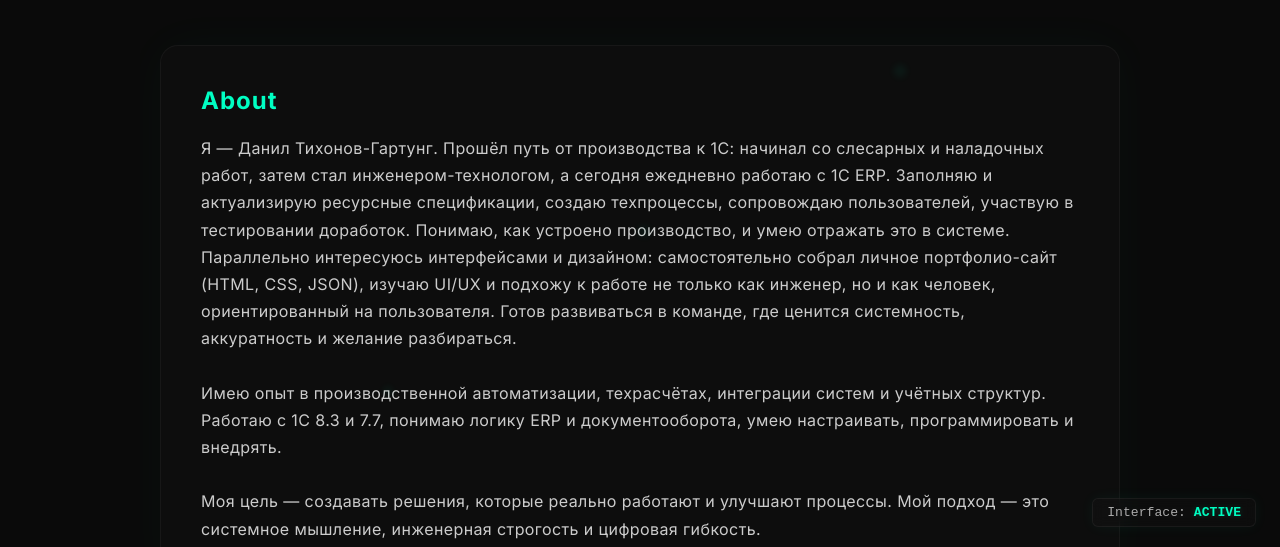
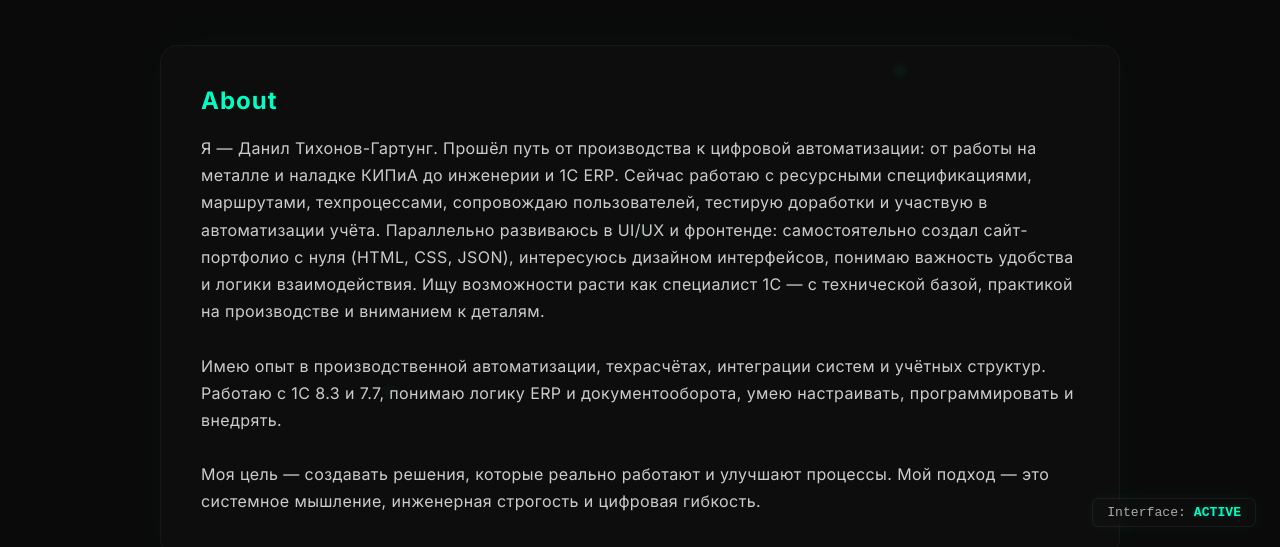
Before and after one commit to NerSz/about-me, a plain HTML site: page index.html in a window 1280 px wide. Shown: the part 253-800 px from the top of the page. Drawn offline with Linux system fonts and the light colour scheme.

Commit message:
Update index.html

```diff
--- a/index.html
+++ b/index.html
@@ -120,9 +120,9 @@
     <div class="about-card">
       <h2 class="glow-section-title">About</h2>
       <p>
-        Я — Данил Тихонов-Гартунг. Прошёл путь от производства к 1С: начинал со слесарных и наладочных работ, затем стал инженером-технологом, а сегодня ежедневно работаю с 1С ERP. Заполняю и актуализирую ресурсные спецификации, создаю техпроцессы, сопровождаю пользователей, участвую в тестировании доработок. Понимаю, как устроено производство, и умею отражать это в системе.
-
-Параллельно интересуюсь интерфейсами и дизайном: самостоятельно собрал личное портфолио-сайт (HTML, CSS, JSON), изучаю UI/UX и подхожу к работе не только как инженер, но и как человек, ориентированный на пользователя. Готов развиваться в команде, где ценится системность, аккуратность и желание разбираться.
+        Я — Данил Тихонов-Гартунг. Прошёл путь от производства к цифровой автоматизации: от работы на металле и наладке КИПиА до инженерии и 1С ERP. Сейчас работаю с ресурсными спецификациями, маршрутами, техпроцессами, сопровождаю пользователей, тестирую доработки и участвую в автоматизации учёта.
+Параллельно развиваюсь в UI/UX и фронтенде: самостоятельно создал сайт-портфолио с нуля (HTML, CSS, JSON), интересуюсь дизайном интерфейсов, понимаю важность удобства и логики взаимодействия.
+Ищу возможности расти как специалист 1С — с технической базой, практикой на производстве и вниманием к деталям.
         <br><br>
         Имею опыт в производственной автоматизации, техрасчётах, интеграции систем и учётных структур.
         Работаю с 1С 8.3 и 7.7, понимаю логику ERP и документооборота, умею настраивать, программировать и внедрять.
```
